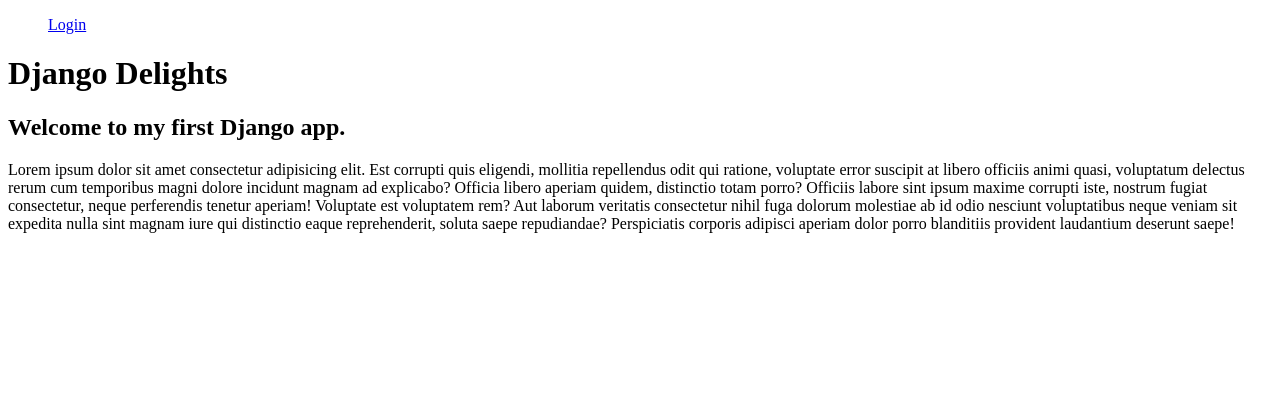
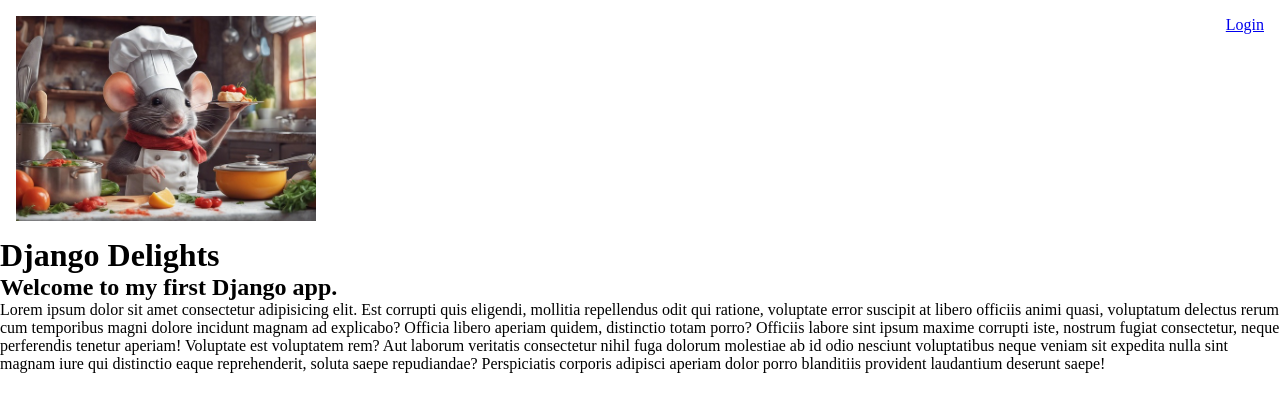
Before and after one commit to smajewski1980/django_delights, a Django app: page / in a window 1280 px wide. Shown: the top 412 px of the page. Run offline with Django 5.2, Linux system fonts and the light colour scheme.

Commit message:
linked up a css file and added a few styles

```diff
--- /dev/null
+++ b/inventory/static/inventory/css/style.css
@@ -0,0 +1,43 @@
+*,
+*::before,
+*::after {
+  margin: 0;
+  padding: 0;
+  box-sizing: border-box;
+}
+
+/* * {
+  outline: 2px solid lime;
+} */
+
+header {
+  display: flex;
+  justify-content: space-between;
+  padding: 1rem;
+  flex-wrap: wrap;
+}
+
+@media screen and (width < 650px) {
+  header {
+    justify-content: center;
+  }
+
+  img {
+    margin-block-end: 1rem;
+  }
+}
+
+ul {
+  list-style-type: none;
+  display: flex;
+  gap: 1rem;
+}
+
+img {
+  display: block;
+  max-width: 100%;
+}
+
+#chef-rat {
+  max-width: 300px;
+}
--- a/inventory/static/styles.css
+++ /dev/null
@@ -1,3 +0,0 @@
-body {
-  color: red;
-}
--- a/inventory/templates/inventory/base.html
+++ b/inventory/templates/inventory/base.html
@@ -1,3 +1,4 @@
+{% load static %}
 <!doctype html>
 <html lang="en">
   <head>
@@ -7,8 +8,20 @@
       content="width=device-width, initial-scale=1.0"
     />
     <title>{% block title %}Django Delights{% endblock %}</title>
+    <link
+      rel="stylesheet"
+      href="{% static 'inventory/css/style.css' %}"
+    />
   </head>
   <body>
+    <header>
+      <div class="img-wrapper">
+        <img
+          id="chef-rat"
+          src="{% static 'inventory/images/chef_rat.jpg' %}"
+          alt="rats!"
+        />
+      </div>
       <nav>
         <ul>
           {% if user.is_authenticated %}
@@ -36,7 +49,7 @@
           {% endif %}
         </ul>
       </nav>
-
+    </header>
     <h1>Django Delights</h1>
 
     {% block content %} {% endblock %}
--- a/inventory/templates/inventory/index.html
+++ b/inventory/templates/inventory/index.html
@@ -1,4 +1,8 @@
-{% extends 'inventory/base.html' %} {% block content %}
+<!-- prettier-ignore -->
+{% extends 'inventory/base.html' %}
+{% load static %}
+{% block content %}
+<!-- prettier-ignore -->
 <h2>Welcome to my first Django app.</h2>
 <p>
   Lorem ipsum dolor sit amet consectetur adipisicing elit. Est corrupti quis
```
Also changed, not shown: inventory/static/inventory/images/chef_rat.jpg (renamed from inventory/static/images/chef_rat.jpg). Lines whose indentation alone changed are shown as unchanged.
